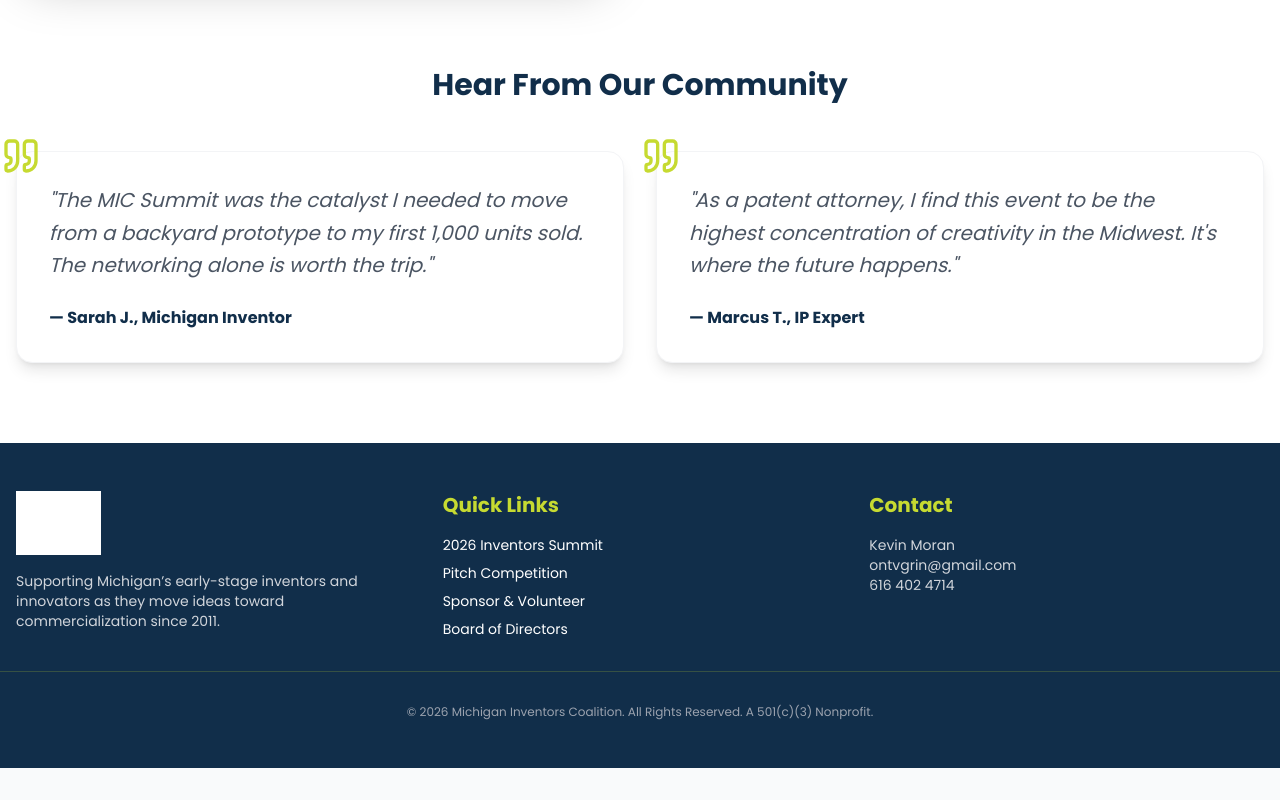
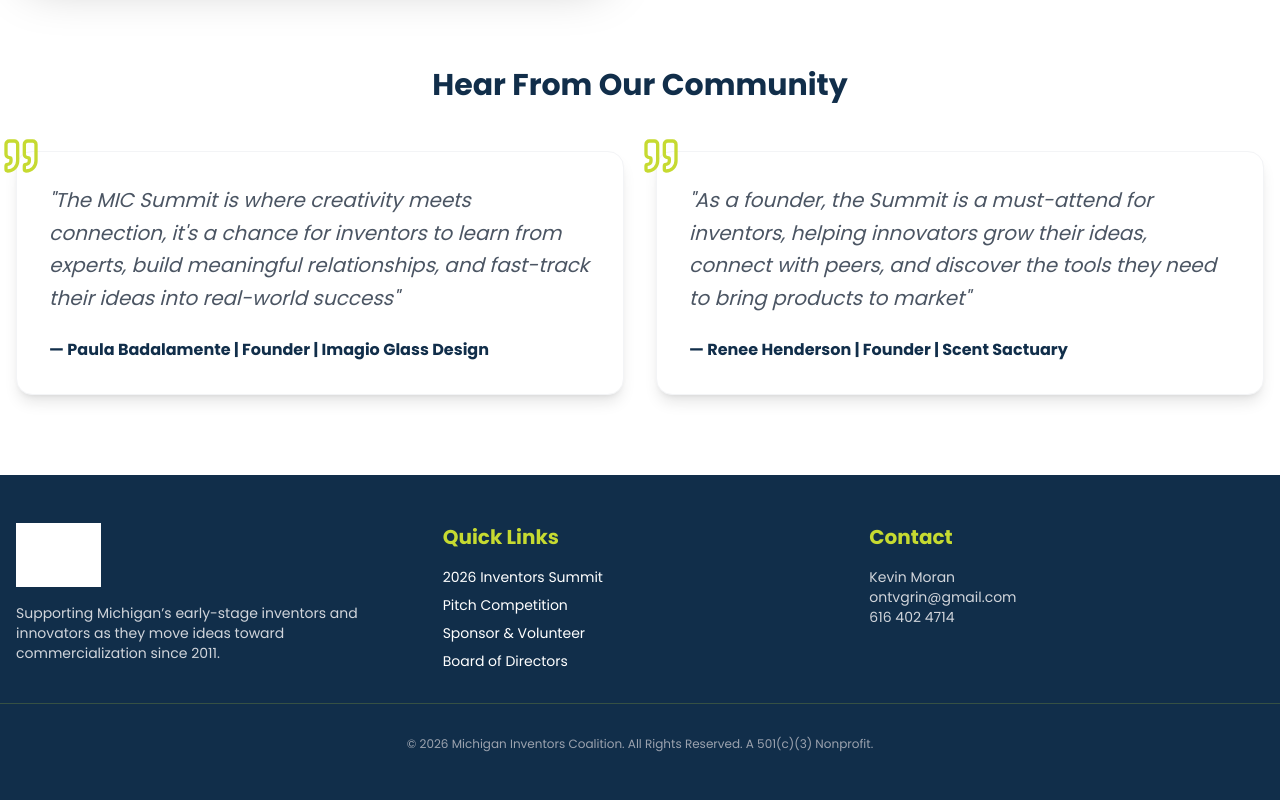
Before and after one commit to TheFirstPrototype/MIC-LandingPage, a React (Vite) app: page /#/attend in a window 1280 px wide. Shown: the part 1078-1878 px from the top of the page. Before the commit the page ends 1846 px from the top, so only its background shows below. Built offline with nearby package versions, Linux system fonts and the light colour scheme; grey boxes are pictures that could not be loaded.

Commit message:
Update testimonials

```diff
--- a/pages/AttendExhibit.tsx
+++ b/pages/AttendExhibit.tsx
@@ -5,12 +5,12 @@
 const AttendExhibit: React.FC = () => {
   const testimonials = [
     {
-      text: "The MIC Summit was the catalyst I needed to move from a backyard prototype to my first 1,000 units sold. The networking alone is worth the trip.",
-      author: "Sarah J., Michigan Inventor"
+      text: "The MIC Summit is where creativity meets connection, it's a chance for inventors to learn from experts, build meaningful relationships, and fast-track their ideas into real-world success",
+      author: "Paula Badalamente | Founder | Imagio Glass Design"
     },
     {
-      text: "As a patent attorney, I find this event to be the highest concentration of creativity in the Midwest. It's where the future happens.",
-      author: "Marcus T., IP Expert"
+      text: "As a founder, the Summit is a must-attend for inventors, helping innovators grow their ideas, connect with peers, and discover the tools they need to bring products to market",
+      author: "Renee Henderson | Founder | Scent Sactuary"
     }
   ];
 
```
